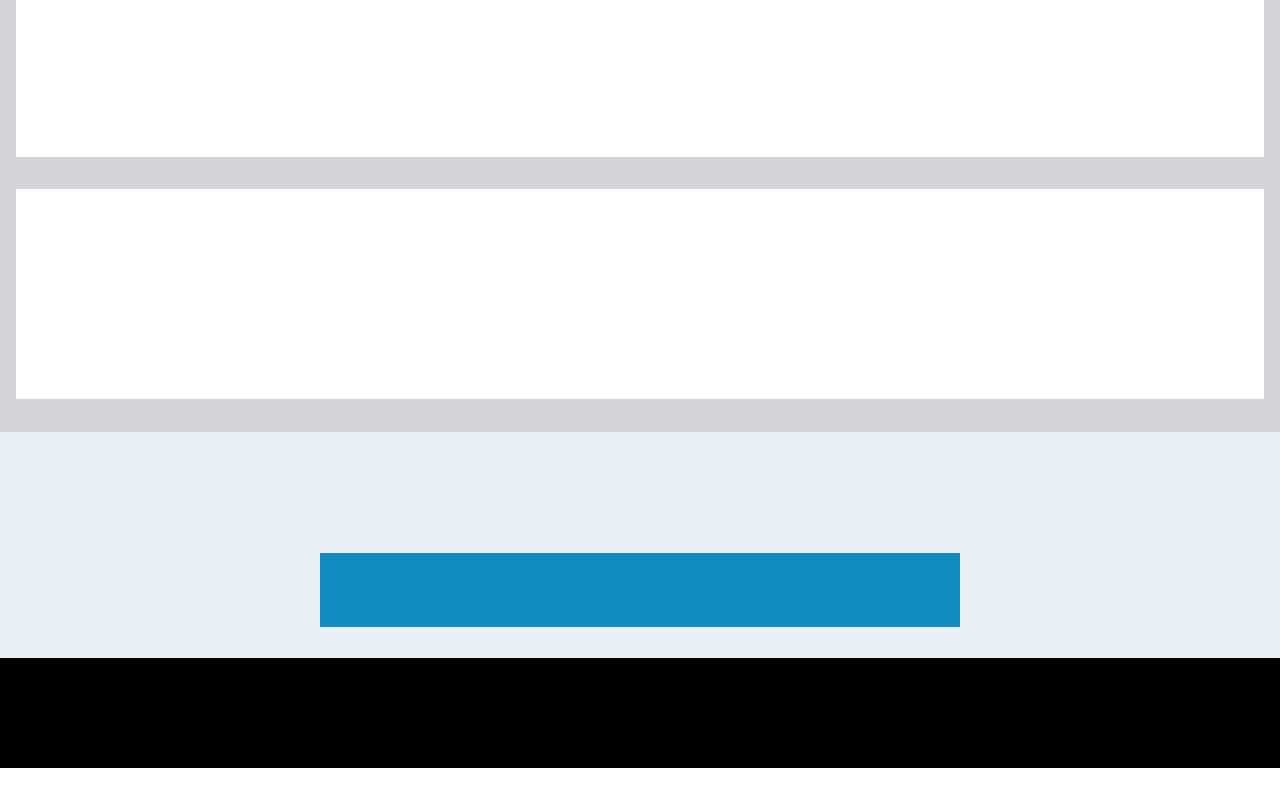
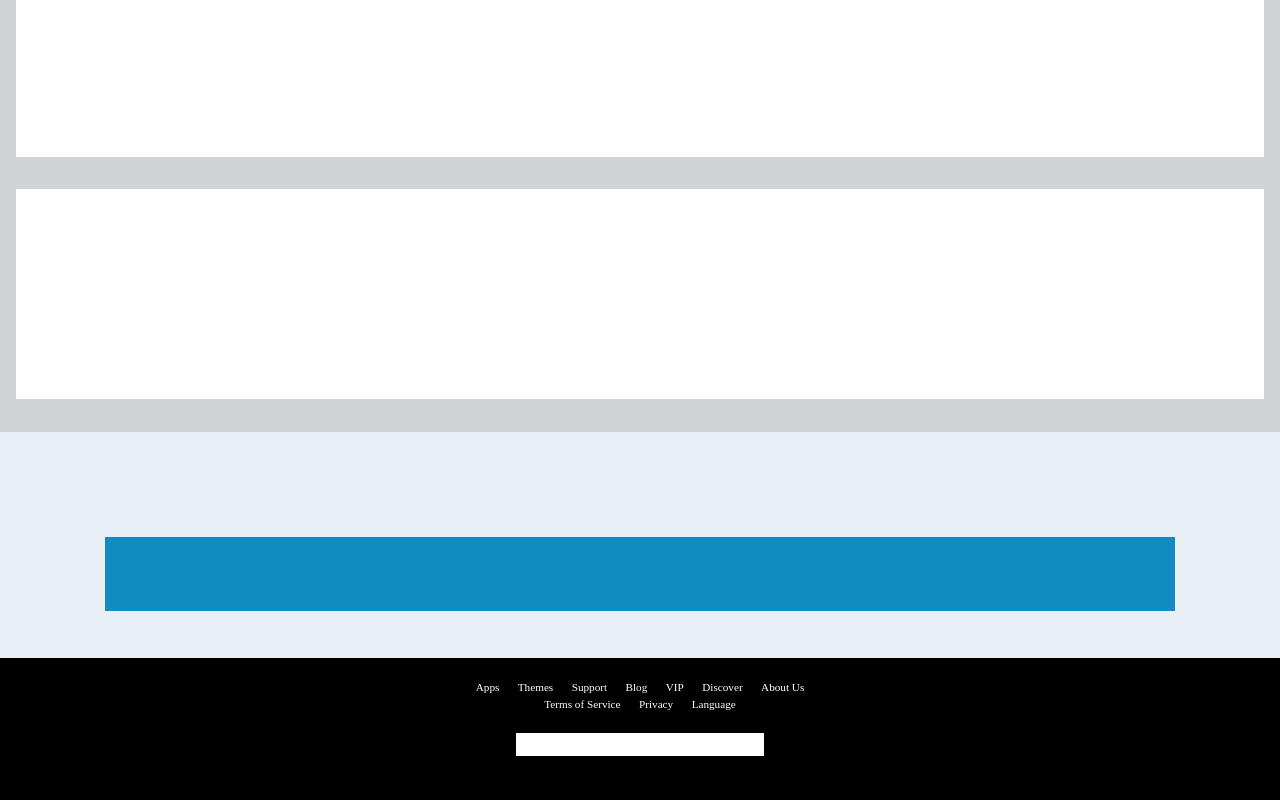
Before and after one commit to willcook4code/mobile-layout-2, a plain HTML site: page index.html in a window 1280 px wide. Shown: the part 2666-3466 px from the top of the page. Before the commit the page ends 3434 px from the top, so only its background shows below. Drawn offline with nearby package versions, Linux system fonts and the light colour scheme.

Commit message:
Complete outer layout

```diff
--- a/index.html
+++ b/index.html
@@ -3,7 +3,7 @@
 <head>
 	<title>My Wordpress Site</title>
 	<link rel="stylesheet" type="text/css" href="https://cdnjs.cloudflare.com/ajax/libs/normalize/3.0.3/normalize.css">
-	<link rel="stylesheet" type="text/css" href="wordpress.css">
+	<link rel="stylesheet" type="text/css" href="main.css">
 </head>
 <body>
 	<header>
@@ -31,7 +31,21 @@
 		<div></div>
 	</section>
 	<footer>
-
+		<div class="navigations">
+			<span>Apps</span>
+			<span>Themes</span>
+			<span>Support</span>
+			<span>Blog</span>
+			<span>VIP</span>
+			<span>Discover</span>
+			<span>About Us</span>
+		</div>
+		<div class="navigations">
+			<span class="bottomline">Terms of Service</span>
+			<span class="bottomline">Privacy</span>
+			<span class="bottomline">Language</span>
+		</div>
+		<div class="bottombox"></div>
 	</footer>
 </body>
 </html>
--- a/main.css
+++ b/main.css
@@ -58,13 +58,24 @@ header h3 {
 }
 .midsection div {
 	background-color: #118BC0;
-    width: 40em;
-    padding: 2.3em 0;
-    margin-top: 1em;
-    margin-right: auto;
-    margin-left: auto;
+    padding: 2.3em;
+    margin: auto;
 }
 footer {
 	background-color: black;
-    padding: 3.44em;
+    padding: 2em;
+    color: white;
+    text-align: center;
+    font-size: .7em;
 }
+.navigations {
+	margin-bottom: .4em;
+}
+.navigations span {
+	margin: .7em;
+}
+.bottombox {
+	background-color: #FFFFFF;
+    padding: 1em;
+    margin: 2em 40%;
+}
```
